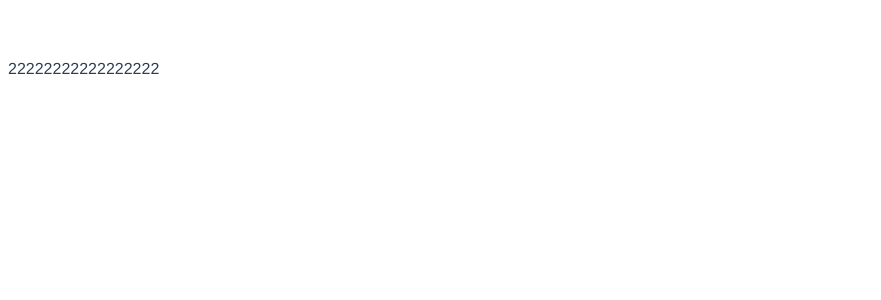
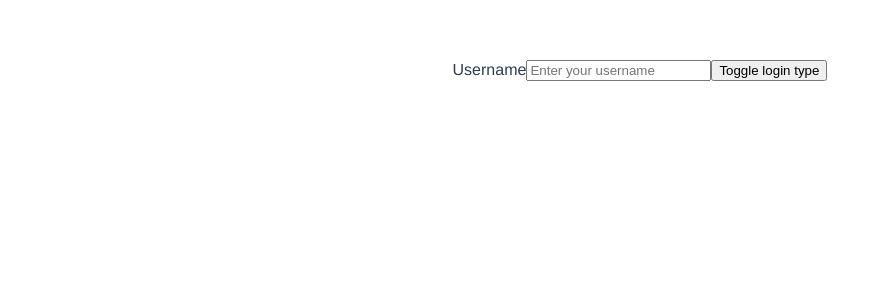
Before and after one commit to zzy7695644/vue-, a Vue app: page / in a window 1280 px wide. Shown: the top 300 px of the page, without its empty margins (0-881 px from the left). Built offline with nearby package versions, Linux system fonts and the light colour scheme.

Commit message:
key管理可复用元素

```diff
--- a/src/components/study.vue
+++ b/src/components/study.vue
@@ -1,25 +1,30 @@
 <template>
-  <!-- <div v-bind:style="{ color: activeColor, fontSize: fontSize+'px'}"></div> -->
-  <!-- <div v-bind:style="styleObject">1111111111111111111111111111111111</div> -->
-  <!-- 直接绑定样式对象，return里应该是样式名加参数 -->
-  <!-- <div v-bind:style="[baseStyles, overridingStyles]">111111111111111111111111</div> -->
-  <!-- 绑定多个样式对象 -->
-  <div :style="{ display: ['-webkit-box', '-ms-flexbox', 'flex'] }">22222222222222222</div>
+  <div>
+    <template v-if="loginType === 'username'">
+      <label>Username</label>
+      <input placeholder="Enter your username" key="username-input">
+      <button @click="toggleLoginType">Toggle login type</button>
+    </template>
+    <template v-else>
+      <label>Email</label>
+      <input placeholder="Enter your email address" key="email-input">
+      <button @click="toggleLoginType">Toggle login type</button>
+    </template>
+  </div>
+
 </template>
 
 <script>
 export default {
   data() {
     return {
-      baseStyles: {
-        color: 'red'
-      },
-      overridingStyles:{
-        fontSize: 30
-      }
-
+      loginType: 'username'
     }
   },
-
+  methods: {
+    toggleLoginType: function () {
+      return this.loginType = this.loginType === 'username' ? 'email' : 'username'
+    }
+  }
 }
 </script>
```
